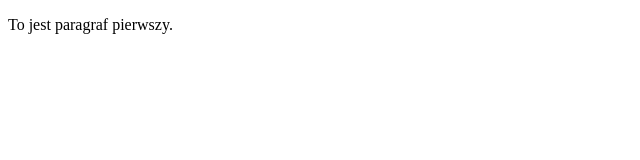
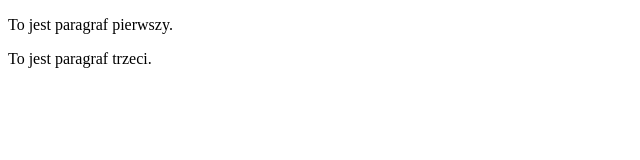
Before and after one commit to katarzynakostrzewa/gitjestgit, a plain HTML site: page index.html in a window 1280 px wide. Shown: the whole page, without its empty margins (0-640 px from the left). Drawn offline with Linux system fonts and the light colour scheme.

Commit message:
trzeci paragraf

```diff
--- a/index.html
+++ b/index.html
@@ -6,5 +6,6 @@
 </head>
 <body>
     <p>To jest paragraf pierwszy.</p>
+    <p>To jest paragraf trzeci.</p>
 </body>
 </html>
```
